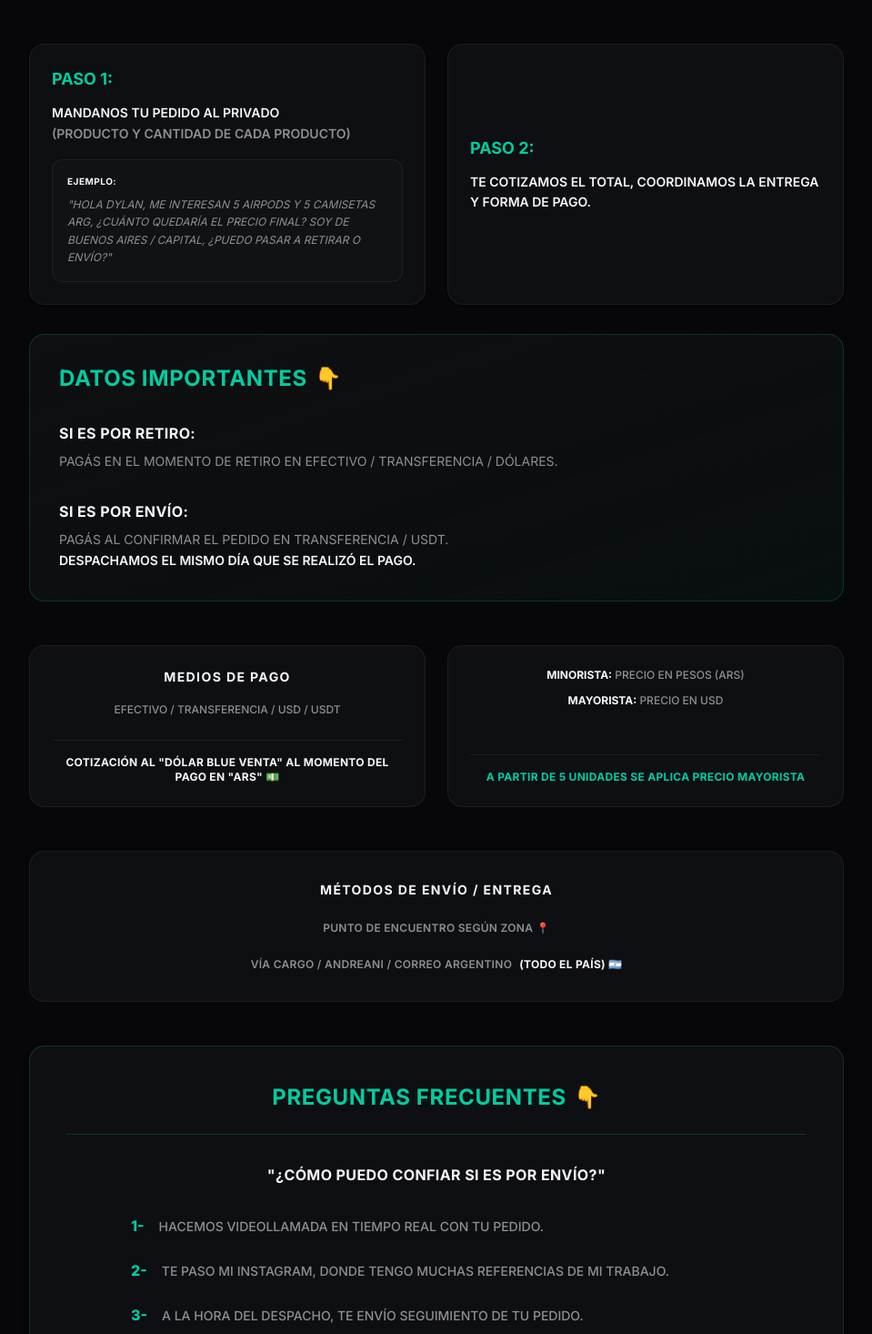
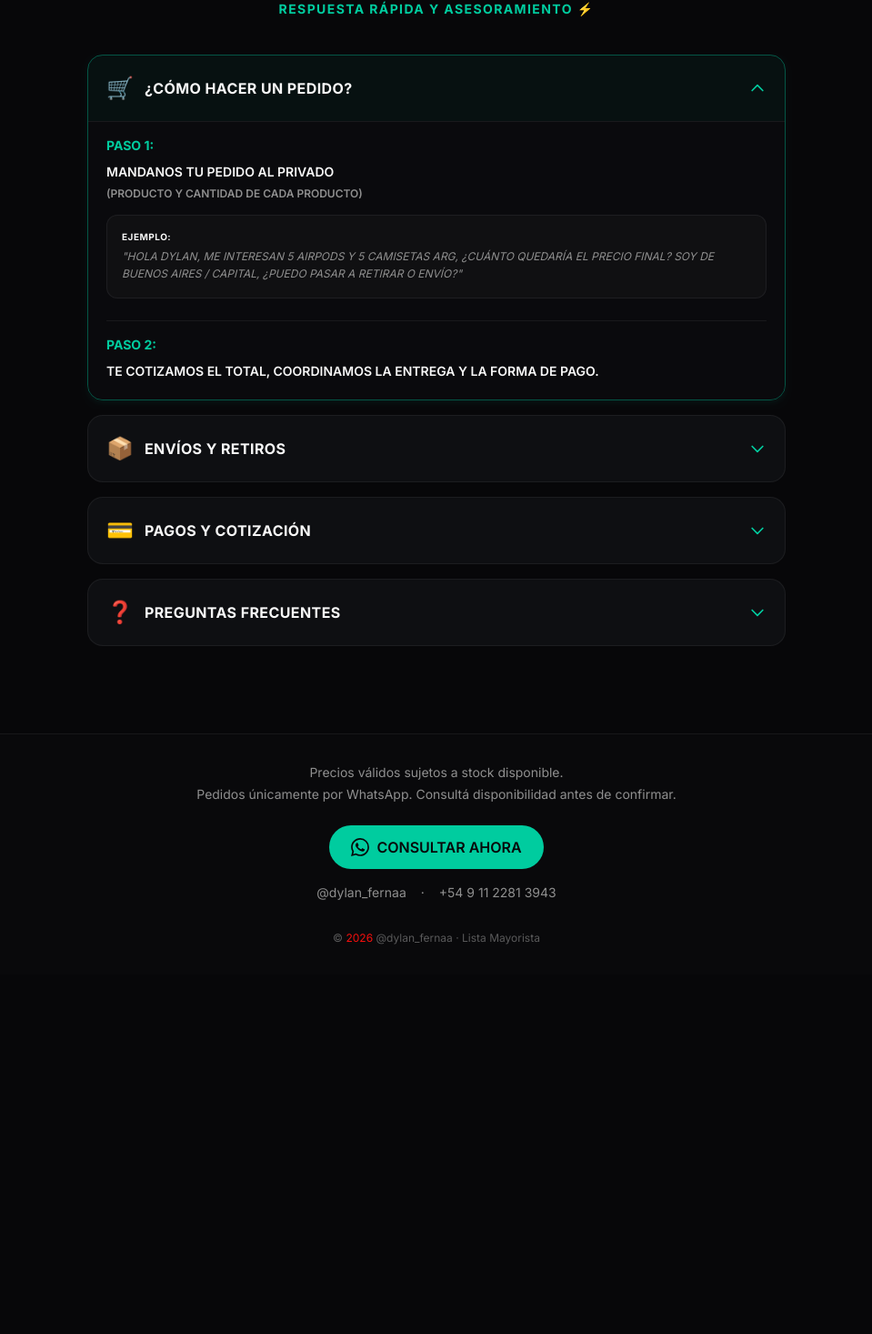
Before and after one commit to SjrCaste/Dylantech, a Next.js app: page / in a window 1280 px wide. Shown: the part 10084-11550 px from the top of the page at 91% size, without its empty margins (160-1119 px from the left). After the commit the page ends 11155 px from the top, so only its background shows below. Built offline with nearby package versions, Linux system fonts and the light colour scheme.

Commit message:
Enhance mobile experience for Order Guide using an elegant accordion layout

```diff
--- a/components/order-guide.tsx
+++ b/components/order-guide.tsx
@@ -1,142 +1,162 @@
 "use client"
+
+import { useState } from "react"
+
+function AccordionItem({ title, icon, defaultOpen = false, children }: { title: string, icon: string, defaultOpen?: boolean, children: React.ReactNode }) {
+  const [isOpen, setIsOpen] = useState(defaultOpen)
+
+  return (
+    <div className={`rounded-xl border transition-all duration-300 overflow-hidden mb-4 ${isOpen ? 'border-primary/40 shadow-md shadow-primary/5' : 'border-border/50 hover:border-primary/20 bg-card'}`}>
+      <button
+        onClick={() => setIsOpen(!isOpen)}
+        className={`w-full flex items-center justify-between p-5 text-left transition-colors ${isOpen ? 'bg-primary/5' : 'hover:bg-primary/5'}`}
+      >
+        <div className="flex items-center gap-3">
+          <span className="text-xl md:text-2xl">{icon}</span>
+          <h3 className="font-bold text-foreground uppercase tracking-wide text-sm sm:text-base">{title}</h3>
+        </div>
+        <span className={`text-primary transition-transform duration-300 flex-shrink-0 ml-4 ${isOpen ? 'rotate-180' : ''}`}>
+          <svg className="w-5 h-5" fill="none" viewBox="0 0 24 24" stroke="currentColor">
+            <path strokeLinecap="round" strokeLinejoin="round" strokeWidth={2} d="M19 9l-7 7-7-7" />
+          </svg>
+        </span>
+      </button>
+      <div
+        className={`grid transition-all duration-300 ease-in-out ${isOpen ? 'grid-rows-[1fr] opacity-100' : 'grid-rows-[0fr] opacity-0'}`}
+      >
+        <div className="overflow-hidden">
+          <div className="p-5 pt-2 border-t border-border/50 bg-card/50">
+            {children}
+          </div>
+        </div>
+      </div>
+    </div>
+  )
+}
 
 export function OrderGuide() {
   return (
-    <section id="order-guide" className="scroll-mt-28 px-4 py-16 bg-background border-t border-border/50">
-      <div className="mx-auto max-w-4xl">
-        <div className="mb-12 text-center">
-          <h2 className="text-3xl font-extrabold tracking-tight text-foreground sm:text-4xl mb-2 uppercase">
-            ¿Cómo hacer un pedido?
+    <section id="order-guide" className="scroll-mt-28 px-4 py-12 md:py-20 bg-background border-t border-border/50">
+      <div className="mx-auto max-w-3xl">
+        <div className="mb-10 text-center">
+          <h2 className="text-3xl font-extrabold tracking-tight text-foreground sm:text-4xl mb-3 uppercase">
+            Guía de Compra
           </h2>
-          <p className="text-sm font-bold text-primary tracking-widest uppercase flex justify-center items-center gap-2">
-            Con respuesta rápida ⚡
+          <p className="text-xs md:text-sm font-bold text-primary tracking-widest uppercase flex justify-center items-center gap-2">
+            Respuesta rápida y asesoramiento ⚡
           </p>
         </div>
 
-        <div className="grid gap-6 md:grid-cols-2 mb-8">
-          {/* Paso 1 */}
-          <div className="rounded-xl border border-border/50 bg-card p-6 shadow-sm">
-            <h3 className="text-lg font-bold text-primary mb-3 uppercase">Paso 1:</h3>
-            <p className="text-xs sm:text-sm text-foreground mb-4 font-semibold uppercase leading-relaxed">
+        <div className="space-y-1">
+          {/* Item 1: Cómo pedir */}
+          <AccordionItem title="¿Cómo hacer un pedido?" icon="🛒" defaultOpen={true}>
+            <div className="space-y-6 pt-2">
+              <div>
+                <h4 className="text-sm font-bold text-primary mb-2 uppercase">Paso 1:</h4>
+                <p className="text-xs sm:text-sm text-foreground font-semibold uppercase leading-relaxed mb-3">
                   Mandanos tu pedido al privado<br/>
-              <span className="text-muted-foreground">(Producto y cantidad de cada producto)</span>
+                  <span className="text-muted-foreground text-[10px] sm:text-xs">(Producto y cantidad de cada producto)</span>
                 </p>
-            <div className="rounded-lg bg-secondary/30 p-4 border border-border/50">
-              <span className="text-[10px] font-bold text-foreground block mb-2 uppercase tracking-wider">Ejemplo:</span>
-              <p className="text-xs text-muted-foreground italic leading-relaxed uppercase">
+                <div className="rounded-lg bg-secondary/40 p-4 border border-border/50">
+                  <span className="text-[10px] font-bold text-foreground block mb-1 uppercase tracking-wider">Ejemplo:</span>
+                  <p className="text-[11px] sm:text-xs text-muted-foreground italic leading-relaxed uppercase">
                     "Hola Dylan, me interesan 5 AirPods y 5 Camisetas Arg, ¿cuánto quedaría el precio final? Soy de Buenos Aires / Capital, ¿puedo pasar a retirar o envío?"
                   </p>
                 </div>
               </div>
 
-          {/* Paso 2 */}
-          <div className="rounded-xl border border-border/50 bg-card p-6 shadow-sm flex flex-col justify-center text-center md:text-left">
-            <h3 className="text-lg font-bold text-primary mb-3 uppercase">Paso 2:</h3>
+              <div className="border-t border-border/50 pt-4">
+                <h4 className="text-sm font-bold text-primary mb-2 uppercase">Paso 2:</h4>
                 <p className="text-xs sm:text-sm text-foreground font-semibold uppercase leading-relaxed">
-              Te cotizamos el total, coordinamos la entrega y forma de pago.
+                  Te cotizamos el total, coordinamos la entrega y la forma de pago.
                 </p>
               </div>
             </div>
+          </AccordionItem>
 
-        {/* Datos Importantes */}
-        <div className="mb-12 rounded-xl border border-primary/20 bg-gradient-to-br from-card to-primary/5 p-6 md:p-8">
-          <div className="flex items-center justify-center md:justify-start gap-2 mb-8">
-            <h3 className="text-xl md:text-2xl font-bold text-primary uppercase tracking-wide">Datos Importantes</h3>
-            <span className="text-xl md:text-2xl">👇</span>
-          </div>
-
-          <div className="space-y-8">
-            <div>
-              <h4 className="font-bold text-foreground uppercase tracking-wide mb-2">Si es por retiro:</h4>
-              <p className="text-xs md:text-sm text-muted-foreground uppercase leading-relaxed">
-                Pagás en el momento de retiro en Efectivo / Transferencia / Dólares.
+          {/* Item 2: Retiros y Envíos */}
+          <AccordionItem title="Envíos y Retiros" icon="📦">
+            <div className="space-y-6 pt-2">
+              <div className="rounded-lg bg-primary/5 p-4 border border-primary/20">
+                <h4 className="font-bold text-foreground uppercase tracking-wide mb-2 text-sm flex items-center gap-2">
+                  <span>🏪</span> Si es por retiro:
+                </h4>
+                <p className="text-xs sm:text-sm text-muted-foreground uppercase leading-relaxed">
+                  Pagás en el momento de retiro en <span className="font-bold text-foreground">Efectivo / Transferencia / Dólares</span>.
+                  <br/>
+                  <span className="block mt-2 text-[10px] font-bold text-primary">Punto de encuentro según zona 📍</span>
                 </p>
               </div>
 
-            <div>
-              <h4 className="font-bold text-foreground uppercase tracking-wide mb-2">Si es por envío:</h4>
-              <p className="text-xs md:text-sm text-muted-foreground uppercase leading-relaxed">
-                Pagás al confirmar el pedido en Transferencia / USDT.<br/>
-                <span className="font-semibold text-foreground">Despachamos el mismo día que se realizó el pago.</span>
+              <div className="rounded-lg bg-primary/5 p-4 border border-primary/20">
+                <h4 className="font-bold text-foreground uppercase tracking-wide mb-2 text-sm flex items-center gap-2">
+                  <span>🚚</span> Si es por envío:
+                </h4>
+                <p className="text-xs sm:text-sm text-muted-foreground uppercase leading-relaxed">
+                  Pagás al confirmar el pedido en <span className="font-bold text-foreground">Transferencia / USDT</span>.<br/>
+                  <span className="font-bold text-foreground block mt-2">Despachamos el mismo día que se realizó el pago.</span>
+                </p>
+                <p className="mt-3 text-[10px] sm:text-xs font-bold text-primary uppercase tracking-wide border-t border-primary/20 pt-3">
+                  Vía Cargo / Andreani / Correo Argentino (Todo el país) 🇦🇷
                 </p>
               </div>
             </div>
-        </div>
+          </AccordionItem>
 
-        {/* Políticas de Precio y Envío (Image 1) */}
-        <div className="grid gap-6 md:grid-cols-2 mb-12">
-          <div className="rounded-xl border border-border/50 bg-card p-6 text-center flex flex-col justify-between">
-            <div>
-              <h4 className="text-sm font-bold text-foreground uppercase tracking-widest mb-4">Medios de Pago</h4>
-              <p className="text-xs text-muted-foreground font-medium uppercase leading-relaxed">
+          {/* Item 3: Pagos y Precios */}
+          <AccordionItem title="Pagos y Cotización" icon="💳">
+            <div className="grid gap-4 sm:grid-cols-2 pt-2">
+              <div className="rounded-lg bg-secondary/30 p-4 border border-border/50">
+                <h4 className="text-xs font-bold text-foreground uppercase tracking-widest mb-3">Medios de Pago</h4>
+                <p className="text-[11px] sm:text-xs text-muted-foreground font-semibold uppercase leading-relaxed">
                   Efectivo / Transferencia / USD / USDT
                 </p>
-            </div>
-            <div className="mt-6 pt-4 border-t border-border/50">
-              <p className="text-[10px] md:text-xs font-bold text-foreground uppercase tracking-wide flex items-center justify-center gap-1">
+                <div className="mt-4 pt-3 border-t border-border/50">
+                  <p className="text-[10px] font-bold text-primary uppercase tracking-wide leading-relaxed">
                     Cotización al "Dólar Blue Venta" al momento del pago en "ARS" 💵
                   </p>
                 </div>
               </div>
 
-          <div className="rounded-xl border border-border/50 bg-card p-6 text-center flex flex-col justify-between">
-            <div>
-              <p className="text-xs text-muted-foreground uppercase font-medium mb-3">
+              <div className="rounded-lg bg-secondary/30 p-4 border border-border/50">
+                <h4 className="text-xs font-bold text-foreground uppercase tracking-widest mb-3">Precios</h4>
+                <p className="text-[11px] sm:text-xs text-muted-foreground uppercase font-semibold mb-2">
                   <span className="font-bold text-foreground">Minorista:</span> Precio en pesos (ARS)
                 </p>
-              <p className="text-xs text-muted-foreground uppercase font-medium">
+                <p className="text-[11px] sm:text-xs text-muted-foreground uppercase font-semibold">
                   <span className="font-bold text-foreground">Mayorista:</span> Precio en USD
                 </p>
-            </div>
-            <div className="mt-6 pt-4 border-t border-border/50">
-              <p className="text-[10px] md:text-xs font-bold text-primary uppercase tracking-wide">
+                <div className="mt-4 pt-3 border-t border-border/50">
+                  <p className="text-[10px] font-bold text-primary uppercase tracking-wide">
                     A partir de 5 unidades se aplica precio mayorista
                   </p>
                 </div>
               </div>
             </div>
+          </AccordionItem>
 
-        <div className="mb-12 rounded-xl border border-border/50 bg-card p-8 text-center">
-          <h4 className="text-sm font-bold text-foreground uppercase tracking-widest mb-6">Métodos de Envío / Entrega</h4>
-          <div className="space-y-6">
-            <p className="text-xs font-semibold text-muted-foreground uppercase tracking-wide flex items-center justify-center gap-2">
-              Punto de encuentro según zona 📍
-            </p>
-            <p className="text-xs font-semibold text-muted-foreground uppercase tracking-wide flex flex-col sm:flex-row items-center justify-center gap-2">
-              Vía Cargo / Andreani / Correo Argentino
-              <span className="font-bold text-foreground flex items-center gap-1">
-                (Todo el país) 🇦🇷
-              </span>
-            </p>
-          </div>
-        </div>
-
-        {/* Preguntas Frecuentes */}
-        <div className="rounded-xl border border-primary/20 bg-card p-6 md:p-10 shadow-lg">
-          <div className="flex items-center justify-center gap-2 mb-8 border-b border-primary/20 pb-6">
-            <h3 className="text-xl md:text-2xl font-bold text-primary uppercase tracking-wide">Preguntas Frecuentes</h3>
-            <span className="text-xl md:text-2xl">👇</span>
-          </div>
-
-          <div className="max-w-2xl mx-auto">
-            <h4 className="font-bold text-foreground text-center uppercase tracking-wide mb-8 text-sm md:text-base">
+          {/* Item 4: FAQ */}
+          <AccordionItem title="Preguntas Frecuentes" icon="❓">
+            <div className="pt-2">
+              <h4 className="font-bold text-foreground uppercase tracking-wide mb-5 text-sm">
                 "¿Cómo puedo confiar si es por envío?"
               </h4>
-            <ul className="space-y-6 text-xs md:text-sm text-muted-foreground uppercase font-medium">
-              <li className="flex gap-4 items-start">
-                <span className="font-extrabold text-primary text-base">1-</span>
-                <span className="pt-0.5 leading-relaxed">Hacemos videollamada en tiempo real con tu pedido.</span>
+              <ul className="space-y-5 text-xs sm:text-sm text-muted-foreground uppercase font-medium">
+                <li className="flex gap-3 items-start">
+                  <span className="flex items-center justify-center w-6 h-6 rounded-full bg-primary/20 text-primary font-bold flex-shrink-0 mt-0.5">1</span>
+                  <span className="leading-relaxed">Hacemos videollamada en tiempo real con tu pedido.</span>
                 </li>
-              <li className="flex gap-4 items-start">
-                <span className="font-extrabold text-primary text-base">2-</span>
-                <span className="pt-0.5 leading-relaxed">Te paso mi Instagram, donde tengo muchas referencias de mi trabajo.</span>
+                <li className="flex gap-3 items-start">
+                  <span className="flex items-center justify-center w-6 h-6 rounded-full bg-primary/20 text-primary font-bold flex-shrink-0 mt-0.5">2</span>
+                  <span className="leading-relaxed">Te paso mi Instagram, donde tengo muchas referencias de mi trabajo.</span>
                 </li>
-              <li className="flex gap-4 items-start">
-                <span className="font-extrabold text-primary text-base">3-</span>
-                <span className="pt-0.5 leading-relaxed">A la hora del despacho, te envío seguimiento de tu pedido.</span>
+                <li className="flex gap-3 items-start">
+                  <span className="flex items-center justify-center w-6 h-6 rounded-full bg-primary/20 text-primary font-bold flex-shrink-0 mt-0.5">3</span>
+                  <span className="leading-relaxed">A la hora del despacho, te envío seguimiento de tu pedido.</span>
                 </li>
               </ul>
             </div>
+          </AccordionItem>
         </div>
       </div>
     </section>
```
Also changed, not shown: 16 other files (tests, documents, lock files or other folders). Lines whose indentation alone changed are shown as unchanged.
